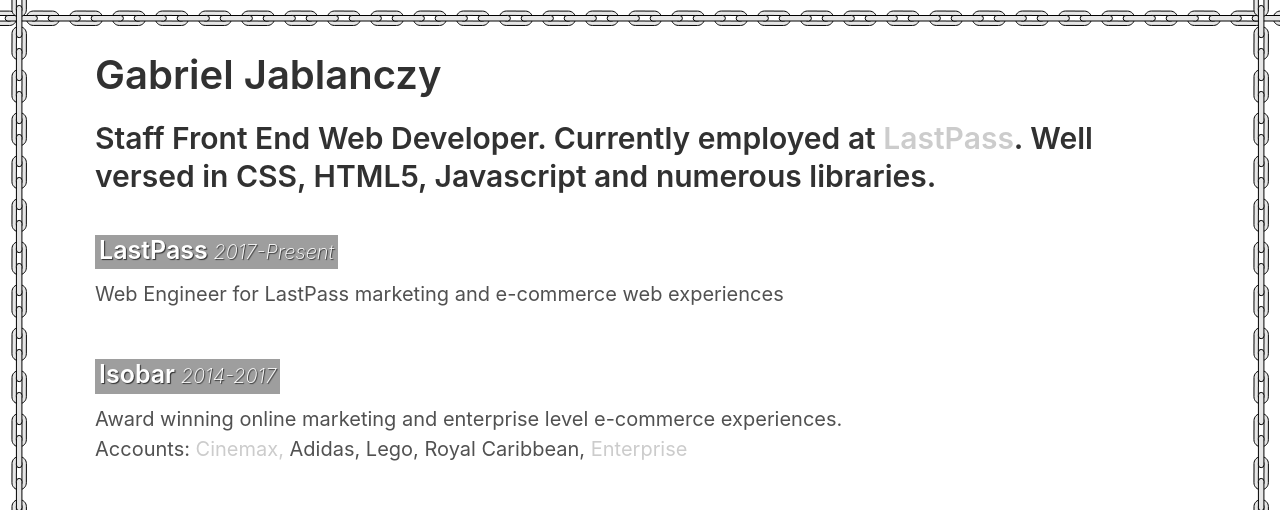
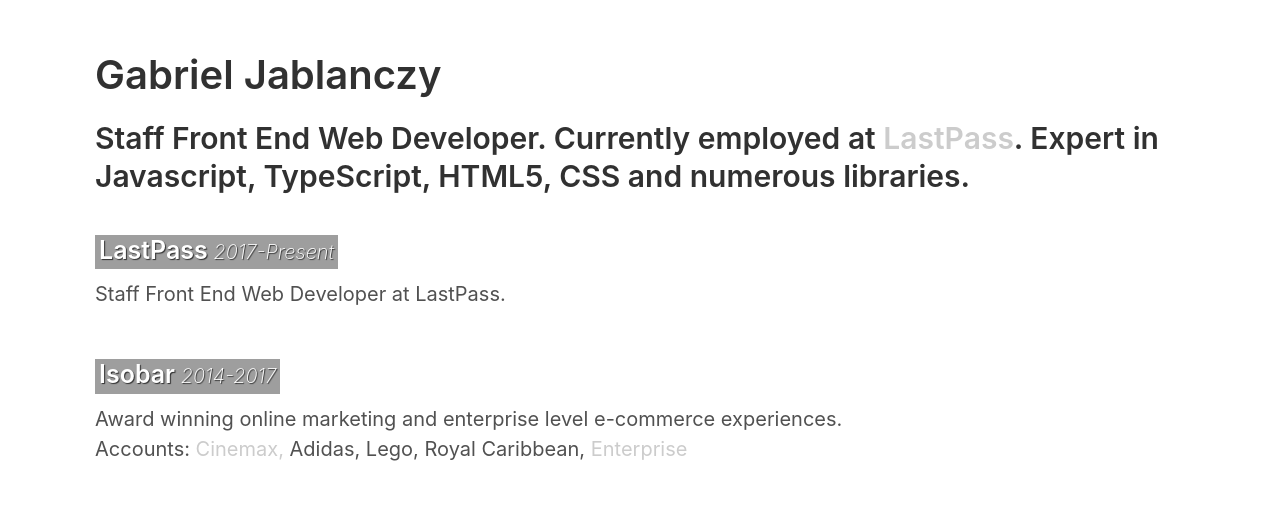
Before and after one commit to gabriel3000/gabriel3000.github.io, a Jekyll site: the page built from index.md, in a window 1280 px wide, cut to the strip 0-510 px from the top of the page. Built offline with Jekyll 4.4.1, drawn with Linux system fonts in a browser that asks for light colours; grey boxes are pictures that could not be loaded.

Commit message:
making site look more proffesh

```diff
--- a/_layouts/default.html
+++ b/_layouts/default.html
@@ -9,13 +9,13 @@
       <main>
         {{ content }}
       </main>
-      <img class="scorpion" src="img/scorpion.svg" />
+      <!-- <img class="scorpion" src="img/scorpion.svg" /> -->
       <footer class="footer">
       </footer>
     </div>
-    <div class="frame frame--top"></div>
+    <!-- <div class="frame frame--top"></div>
     <div class="frame frame--right"></div>
     <div class="frame frame--bottom"></div>
-    <div class="frame frame--left"></div>
+    <div class="frame frame--left"></div> -->
   </body>
 </html>
--- a/index.md
+++ b/index.md
@@ -5,13 +5,13 @@
 layout: default
 ---
 <div>
-    <h2>Staff Front End Web Developer. Currently employed at <a href="https://www.lastpass.com">LastPass</a>. Well versed in CSS, HTML5, Javascript and numerous libraries.</h2>
+    <h2>Staff Front End Web Developer. Currently employed at <a href="https://www.lastpass.com">LastPass</a>. Expert in Javascript, TypeScript, HTML5, CSS and numerous libraries.</h2>
     <div>
   <div class="job">
     <h3>
       <a href="http://www.lastpass.com/" target="_blank">LastPass</a><span> 2017-Present</span>
     </h3>
-    <p>Web Engineer for LastPass marketing and e-commerce web experiences</p>
+    <p>Staff Front End Web Developer at LastPass.</p>
   </div>
 
   <div class="job">
```
Also changed, not shown: Gemfile.lock, 8 other files.
